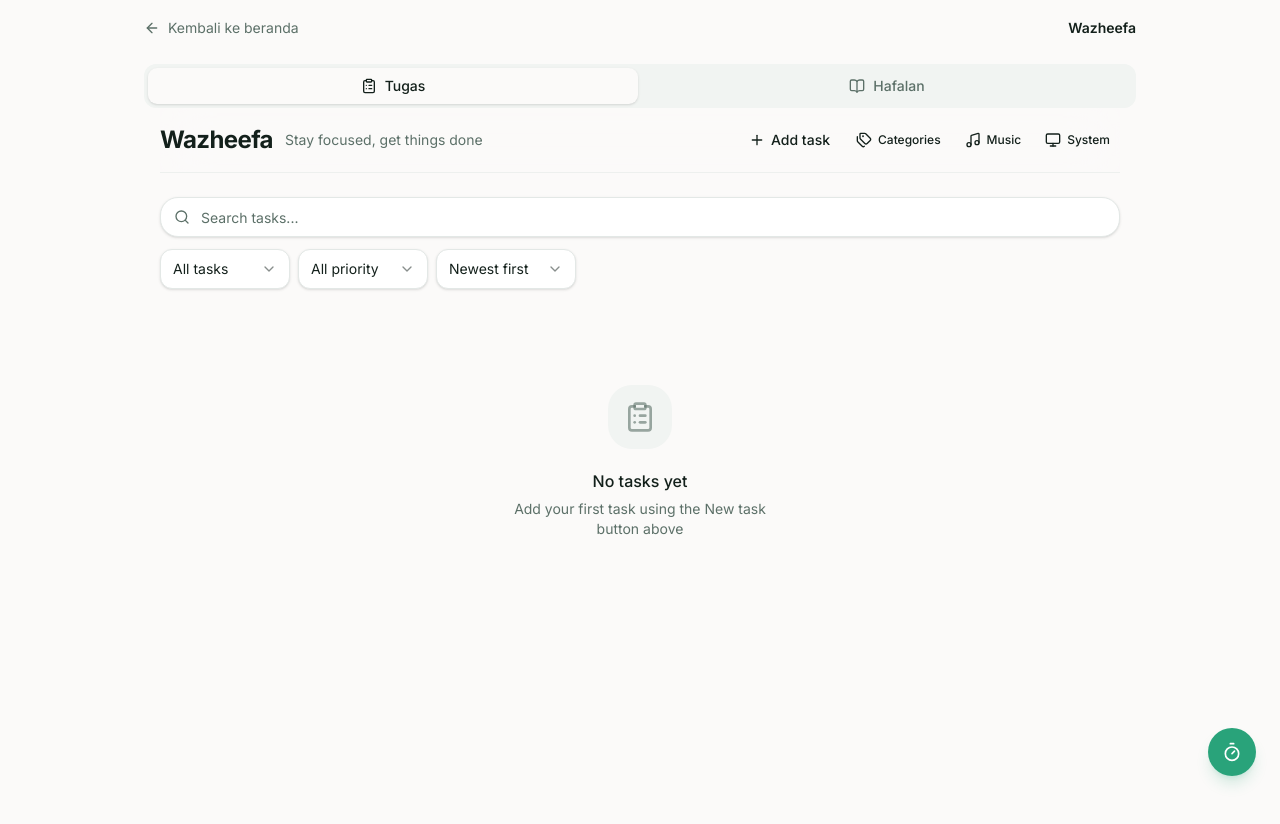
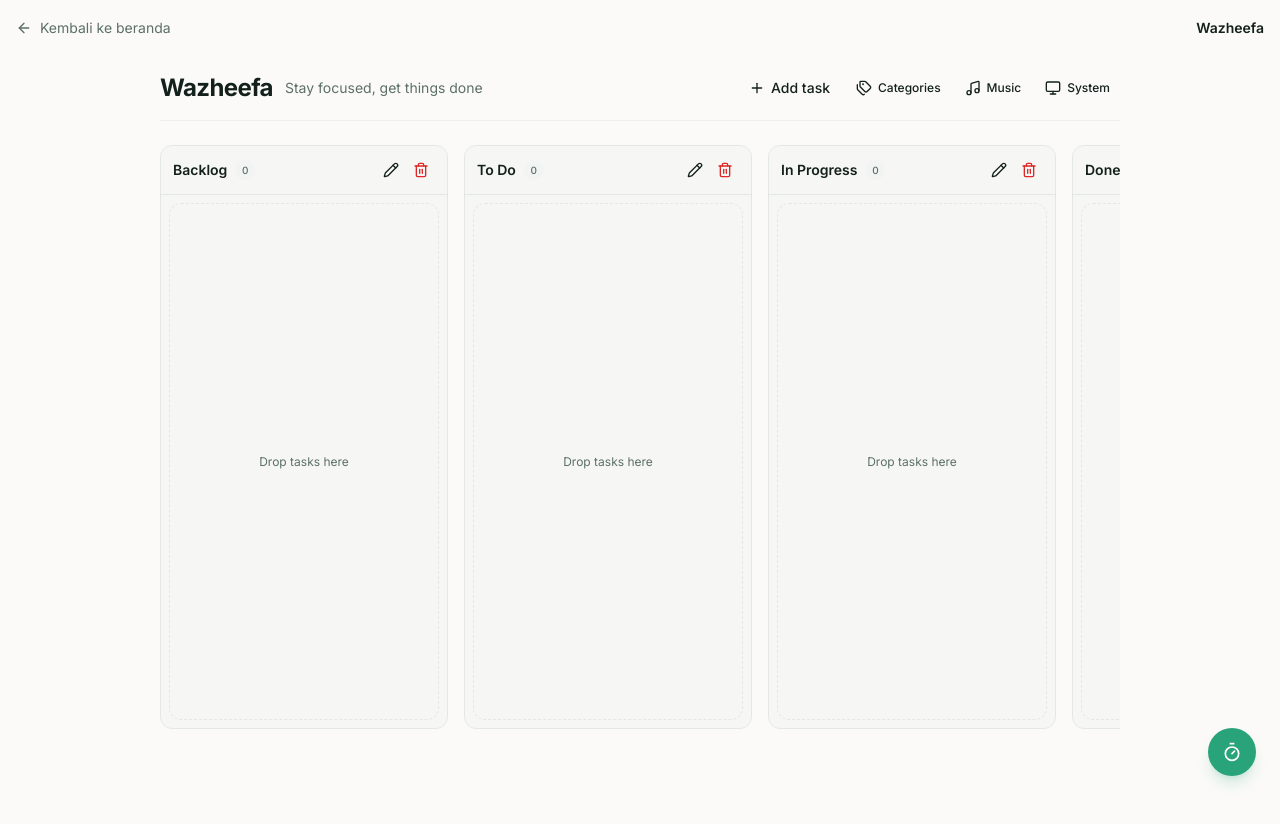
Before and after one commit to ahmadghaisanfad2/todoapp, a React (Vite) app: page / in a window 1280 px wide. Both pictures are taken after a click on the button "Mulai Sekarang". Shown: the top 824 px of the page. Built offline with nearby package versions, Linux system fonts and the light colour scheme.

Commit message:
feat: update AppPage to use KanbanBoard

```diff
--- a/src/pages/AppPage.tsx
+++ b/src/pages/AppPage.tsx
@@ -1,45 +1,31 @@
 import { useState, useEffect, useRef } from 'react'
-import { Plus, ArrowLeft, ClipboardList, BookOpen } from 'lucide-react'
+import { Plus, ArrowLeft } from 'lucide-react'
 import { Layout } from '@/components/layout/Layout'
 import { Header } from '@/components/layout/Header'
-import { TaskFilter } from '@/components/task/TaskFilter'
-import { TaskList } from '@/components/task/TaskList'
+import { KanbanBoard } from '@/components/kanban/KanbanBoard'
 import { TaskForm } from '@/components/task/TaskForm'
 import { CategorySheet } from '@/components/category/CategorySheet'
-import { HafalanTab } from '@/components/hafalan/HafalanTab'
 import { MusicPlayerBar } from '@/components/music/MusicPlayerBar'
 import { MusicSearchSheet } from '@/components/music/MusicSearchSheet'
 import { TimerWidget } from '@/components/timer/TimerWidget'
 import { Button } from '@/components/ui/button'
-import { useTasks } from '@/hooks/useTasks'
-import { useSettingsStore } from '@/store/settingsStore'
 import { useMusicStore } from '@/store/musicStore'
 import type { Task } from '@/types'
-
-type AppTab = 'tasks' | 'hafalan'
 
 interface AppPageProps {
   onNavigateHome: () => void
 }
 
 export function AppPage({ onNavigateHome }: AppPageProps) {
-  const { activeTasks, completedTasks, searchQuery, setSearchQuery, toggleTask, deleteTask } = useTasks()
-  const [activeTab, setActiveTab] = useState<AppTab>('tasks')
   const [taskFormOpen, setTaskFormOpen] = useState(false)
   const [editingTask, setEditingTask] = useState<Task | undefined>()
   const [categorySheetOpen, setCategorySheetOpen] = useState(false)
   const [showWelcomeBadge, setShowWelcomeBadge] = useState(false)
   const hasShownBadge = useRef(false)
 
-  const filterStatus = useSettingsStore((s) => s.filterStatus)
-  const filterPriority = useSettingsStore((s) => s.filterPriority)
-  const filterCategoryId = useSettingsStore((s) => s.filterCategoryId)
-
   const isSearchOpen = useMusicStore((s) => s.isSearchOpen)
   const toggleSearch = useMusicStore((s) => s.toggleSearch)
   const closeSearch = useMusicStore((s) => s.closeSearch)
-
-  const hasActiveFilters = filterStatus !== 'all' || filterPriority !== 'all' || filterCategoryId !== null || searchQuery.trim().length > 0
 
   useEffect(() => {
     if (hasShownBadge.current) return
@@ -69,7 +55,7 @@
 
   return (
     <div className="min-h-[100dvh] bg-background pb-16">
-      <div className="mx-auto flex h-14 max-w-5xl items-center justify-between px-4">
+      <div className="mx-auto flex h-14 max-w-7xl items-center justify-between px-4">
         <button
           onClick={onNavigateHome}
           className="flex items-center gap-2 text-sm text-muted-foreground transition-colors hover:text-foreground"
@@ -81,7 +67,7 @@
       </div>
 
       {showWelcomeBadge && (
-        <div className="mx-auto max-w-5xl px-4 pt-4">
+        <div className="mx-auto max-w-7xl px-4 pt-4">
           <div className="inline-flex items-center gap-2.5 rounded-xl border border-primary/20 bg-primary/5 px-4 py-2.5 animate-lp-fade-up">
             <svg width="14" height="14" viewBox="0 0 24 24" fill="none" className="text-primary shrink-0">
               <path d="M9 12l2 2 4-4" stroke="currentColor" strokeWidth="2" strokeLinecap="round" strokeLinejoin="round" />
@@ -93,65 +79,13 @@
         </div>
       )}
 
-      <div className="mx-auto max-w-5xl px-4 pt-2">
-        <div className="flex gap-1 rounded-lg bg-muted p-1">
-          <button
-            onClick={() => {
-              setActiveTab('tasks')
-              setTaskFormOpen(false)
-              setCategorySheetOpen(false)
-            }}
-            className={`flex flex-1 items-center justify-center gap-2 rounded-md px-3 py-2 text-sm font-medium transition-colors ${
-              activeTab === 'tasks'
-                ? 'bg-background text-foreground shadow-sm'
-                : 'text-muted-foreground hover:text-foreground'
-            }`}
-          >
-            <ClipboardList className="h-4 w-4" />
-            Tugas
-          </button>
-          <button
-            onClick={() => {
-              setActiveTab('hafalan')
-              setTaskFormOpen(false)
-              setCategorySheetOpen(false)
-            }}
-            className={`flex flex-1 items-center justify-center gap-2 rounded-md px-3 py-2 text-sm font-medium transition-colors ${
-              activeTab === 'hafalan'
-                ? 'bg-background text-foreground shadow-sm'
-                : 'text-muted-foreground hover:text-foreground'
-            }`}
-          >
-            <BookOpen className="h-4 w-4" />
-            Hafalan
-          </button>
-        </div>
-      </div>
-
-      {activeTab === 'tasks' ? (
       <Layout>
         <Header onCategoryOpen={() => setCategorySheetOpen(true)} onAddTask={handleAddTask} onMusicOpen={toggleSearch} />
         <main className="pt-6">
-            <TaskFilter searchQuery={searchQuery} onSearchChange={setSearchQuery} />
-            <div className="mt-4">
-              <TaskList
-                activeTasks={activeTasks}
-                completedTasks={completedTasks}
-                hasActiveFilters={hasActiveFilters}
-                onEdit={handleEditTask}
-                onToggle={toggleTask}
-                onDelete={deleteTask}
-              />
-            </div>
+          <KanbanBoard onEditTask={handleEditTask} />
         </main>
       </Layout>
-      ) : (
-        <div className="mx-auto max-w-5xl px-4 py-6">
-          <HafalanTab />
-        </div>
-      )}
 
-      {activeTab === 'tasks' && (
       <Button
         size="icon"
         className="fixed bottom-6 right-6 h-12 w-12 rounded-full shadow-lg shadow-black/10 sm:hidden"
@@ -161,7 +95,6 @@
       >
         <Plus className="h-5 w-5" />
       </Button>
-      )}
 
       <TaskForm
         key={editingTask?.id ?? 'new'}
```
Lines whose indentation alone changed are shown as unchanged.
